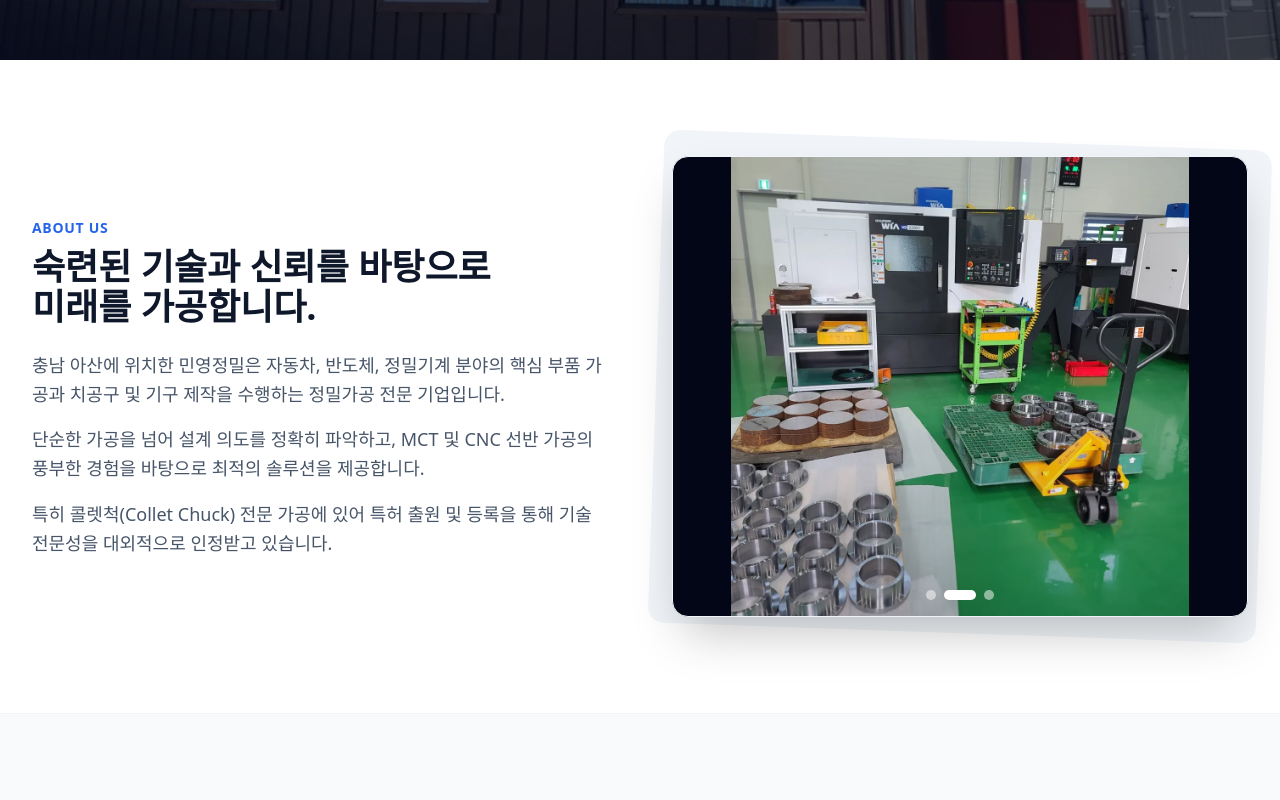
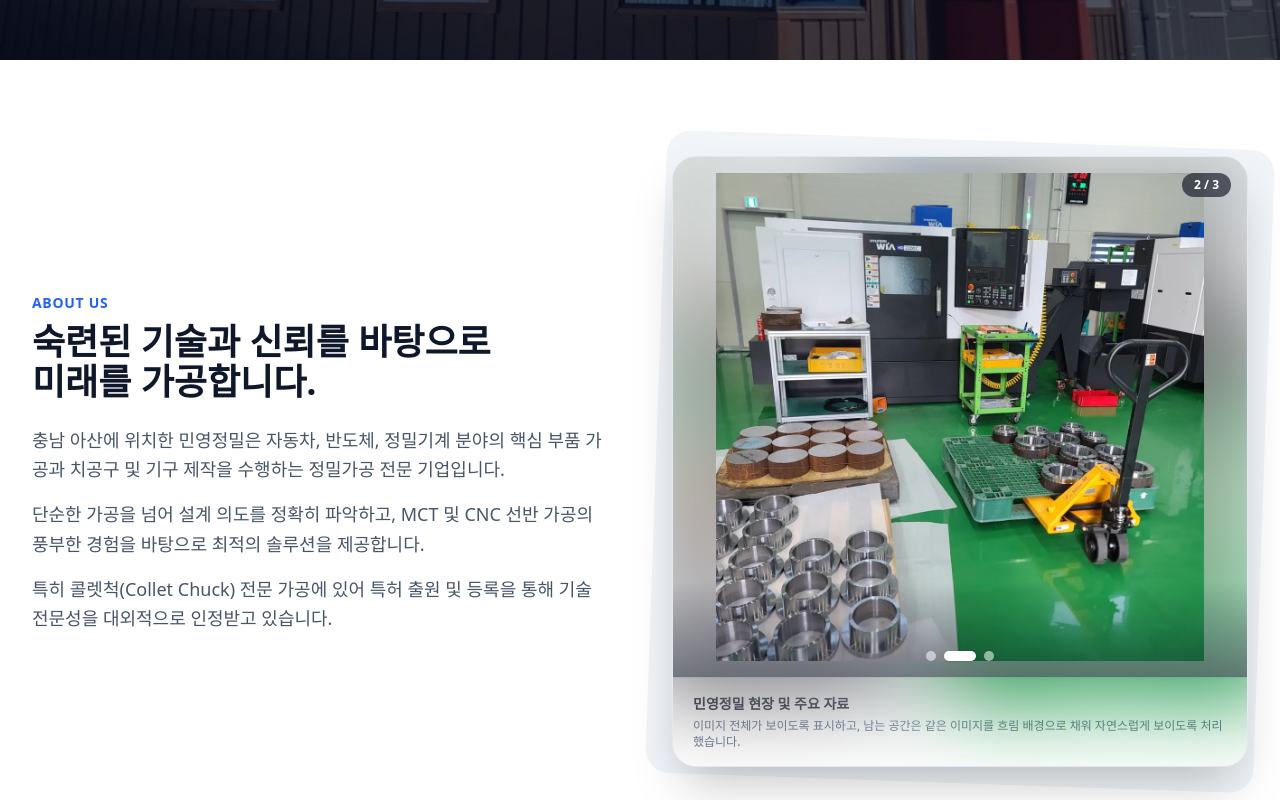
Before and after one commit to noajun1210-hub/min-young-precision, a React (Vite) app: page / in a window 1280 px wide. Shown: the part 740-1540 px from the top of the page. Built offline with nearby package versions, Linux system fonts and the light colour scheme; the HTML template or start-up script is replaced by a standard one.

Commit message:
Update About.tsx

```diff
--- a/src/components/About.tsx
+++ b/src/components/About.tsx
@@ -23,6 +23,8 @@ export default function About() {
     }
   }, [currentImageIndex, images.length]);
 
+  const currentImage = images[currentImageIndex];
+
   return (
     <section id="about" className="py-24 bg-white">
       <div className="max-w-7xl mx-auto px-4 sm:px-6 lg:px-8">
@@ -44,25 +46,39 @@ export default function About() {
           </div>
 
           <div className="relative group">
-            <div className="absolute -inset-4 bg-slate-100 rounded-2xl transform rotate-2 group-hover:rotate-1 transition-transform"></div>
+            <div className="absolute -inset-4 bg-slate-100 rounded-3xl transform rotate-2 group-hover:rotate-1 transition-transform"></div>
 
             {images.length > 0 ? (
-              <div className="relative aspect-[4/3] md:aspect-[5/4] rounded-2xl shadow-2xl overflow-hidden bg-slate-950 border border-slate-100">
+              <div className="relative overflow-hidden rounded-3xl border border-slate-200 bg-slate-100 shadow-2xl">
+                <div className="relative h-[420px] md:h-[520px]">
                   {images.map((image, index) => (
+                    <div
+                      key={`${image}-${index}`}
+                      className={`absolute inset-0 transition-opacity duration-700 ${
+                        index === currentImageIndex ? 'opacity-100' : 'opacity-0'
+                      }`}
+                    >
                       <img
-                    key={`${image}-${index}`}
+                        src={image}
+                        alt=""
+                        aria-hidden="true"
+                        className="absolute inset-0 h-full w-full scale-110 object-cover blur-2xl"
+                      />
+
+                      <div className="absolute inset-0 bg-white/35"></div>
+
+                      <img
                         src={image}
                         alt={`민영정밀 회사소개 이미지 ${index + 1}`}
-                    className={`absolute inset-0 h-full w-full object-contain transition-opacity duration-700 ${
-                      index === currentImageIndex ? 'opacity-100' : 'opacity-0'
-                    }`}
+                        className="relative z-10 h-full w-full object-contain p-3 md:p-4"
                       />
+                    </div>
                   ))}
 
-                <div className="pointer-events-none absolute inset-0 bg-gradient-to-t from-slate-950/25 via-transparent to-transparent"></div>
+                  <div className="pointer-events-none absolute inset-x-0 bottom-0 z-20 h-24 bg-gradient-to-t from-slate-950/45 to-transparent"></div>
 
                   {images.length > 1 && (
-                  <div className="absolute bottom-4 left-0 right-0 flex justify-center gap-2">
+                    <div className="absolute bottom-4 left-0 right-0 z-30 flex justify-center gap-2 px-4">
                       {images.map((_, index) => (
                         <button
                           key={index}
@@ -71,16 +87,34 @@ export default function About() {
                           aria-label={`이미지 ${index + 1} 보기`}
                           className={`h-2.5 rounded-full transition-all ${
                             index === currentImageIndex
-                            ? 'w-8 bg-white'
-                            : 'w-2.5 bg-white/50 hover:bg-white/80'
+                              ? 'w-8 bg-white shadow'
+                              : 'w-2.5 bg-white/55 hover:bg-white/85'
                           }`}
                         />
                       ))}
                     </div>
                   )}
+
+                  {images.length > 1 && (
+                    <div className="absolute right-4 top-4 z-30 rounded-full bg-slate-950/60 px-3 py-1 text-xs font-bold text-white backdrop-blur">
+                      {currentImageIndex + 1} / {images.length}
+                    </div>
+                  )}
+                </div>
+
+                {currentImage && (
+                  <div className="border-t border-slate-200 bg-white px-5 py-4">
+                    <p className="text-sm font-bold text-slate-900">
+                      민영정밀 현장 및 주요 자료
+                    </p>
+                    <p className="mt-1 text-xs text-slate-500">
+                      이미지 전체가 보이도록 표시하고, 남는 공간은 같은 이미지를 흐림 배경으로 채워 자연스럽게 보이도록 처리했습니다.
+                    </p>
+                  </div>
+                )}
               </div>
             ) : (
-              <div className="relative bg-brand-dark aspect-[4/3] md:aspect-[5/4] rounded-2xl shadow-2xl flex items-center justify-center p-8 overflow-hidden">
+              <div className="relative bg-brand-dark aspect-video rounded-xl shadow-2xl flex items-center justify-center p-8 overflow-hidden">
                 <div className="text-center z-10">
                   <div className="text-brand-blue font-mono text-5xl mb-4 italic font-black uppercase tracking-tighter">
                     {about.visualTitle}
```
Lines whose indentation alone changed are shown as unchanged.
